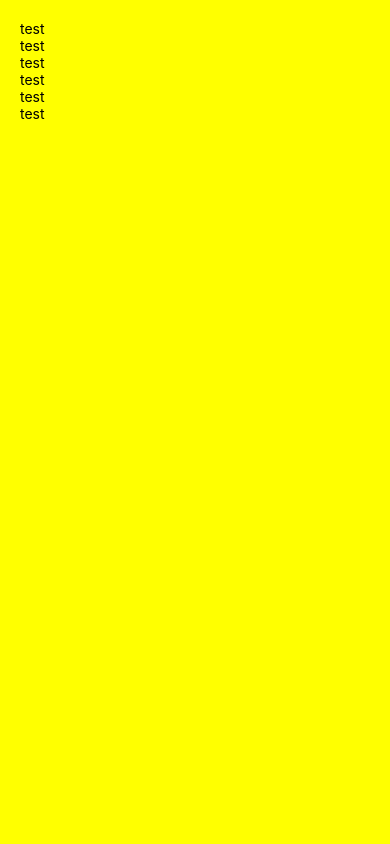
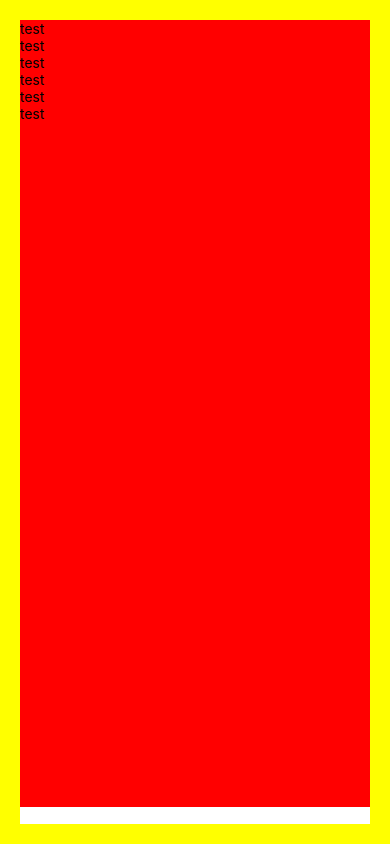
Before and after one commit to naotouni51/Chatting, a React Native app: screen / in a window 390 px wide. Built offline with nearby package versions, Linux system fonts and the light colour scheme.

Commit message:
textinputとscrollview

```diff
--- a/App.js
+++ b/App.js
@@ -1,5 +1,5 @@
 import React from 'react';
-import { StyleSheet, Text, View } from 'react-native';
+import { StyleSheet, Text, View, KeyboardAvoidingView, TextInput, ScrollView } from 'react-native';
 import firebase from "firebase";
 require("firebase/firestore")
 
@@ -26,11 +26,14 @@ class App extends React.Component {
   render() {
     return (
       <View style={styles.container}>
-        {this.state.commentList.map((value, index) => {
-          return (
-            <Text key={index}>{value}</Text>
-          )
-        })}
+        <ScrollView style={{flex: 1, backgroundColor: 'red'}}>
+          {this.state.commentList.map((value, index) => {
+            return (
+              <Text key={index}>{value}</Text>
+            )
+          })}
+        </ScrollView>
+        <TextInput style={{backgroundColor: 'white'}} />
       </View>
     );
   }
```
